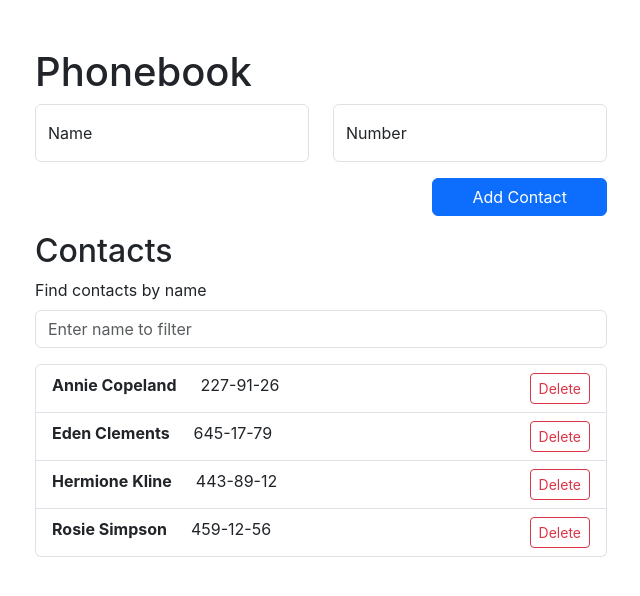
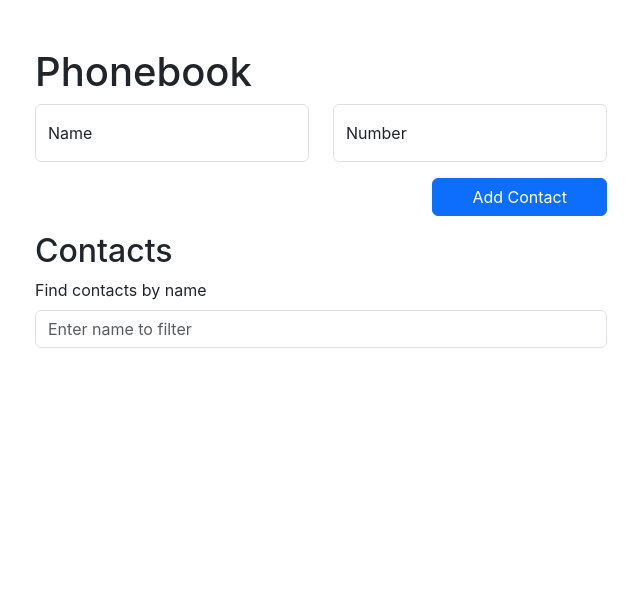
Before and after one commit to Valik3201/goit-react-hw-03-phonebook, a React (Create React App) app: page / in a window 1280 px wide. Shown: the top 596 px of the page, without its empty margins (319-959 px from the left). Built offline with nearby package versions, Linux system fonts and the light colour scheme.

Commit message:
feat(data): add contacts storage in localStorage

```diff
--- a/src/components/App.jsx
+++ b/src/components/App.jsx
@@ -17,18 +17,41 @@ export default class App extends Component {
     super(props);
 
     this.state = {
-      contacts: [
-        { id: 'id-1', name: 'Rosie Simpson', number: '459-12-56' },
-        { id: 'id-2', name: 'Hermione Kline', number: '443-89-12' },
-        { id: 'id-3', name: 'Eden Clements', number: '645-17-79' },
-        { id: 'id-4', name: 'Annie Copeland', number: '227-91-26' },
-      ],
+      contacts: [],
       filter: '',
     };
 
     this.addContact = this.addContact.bind(this);
     this.handleFilterChange = this.handleFilterChange.bind(this);
     this.handleDeleteContact = this.handleDeleteContact.bind(this);
+  }
+
+  /**
+   * Lifecycle method called after the component is mounted.
+   * Retrieves stored contacts from localStorage and updates the component state.
+   */
+  componentDidMount() {
+    // Retrieve stored contacts from localStorage
+    const storedContacts = localStorage.getItem('myPhonebook');
+
+    // If data is found, parse it back into an array of objects and set it in the state
+    if (storedContacts) {
+      this.setState({ contacts: JSON.parse(storedContacts) });
+    }
+  }
+
+  /**
+   * Lifecycle method called after the component updates.
+   * Saves the updated contacts data to localStorage when the state changes.
+   *
+   * @param {Object} prevProps - The previous props before the update.
+   * @param {Object} prevState - The previous state before the update.
+   */
+  componentDidUpdate(prevProps, prevState) {
+    // Save data to localStorage when the contacts state changes
+    if (prevState.contacts !== this.state.contacts) {
+      localStorage.setItem('myPhonebook', JSON.stringify(this.state.contacts));
+    }
   }
 
   /**
```
